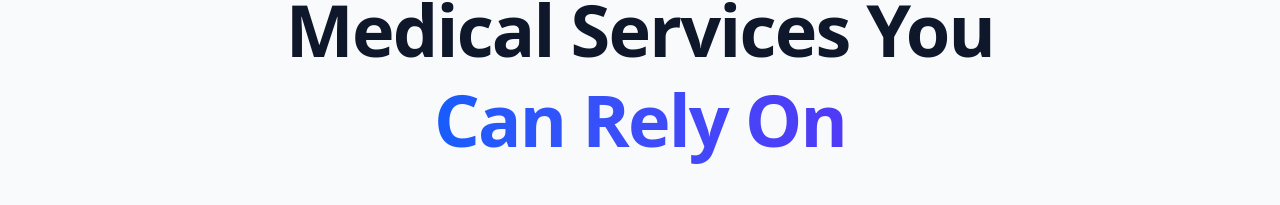
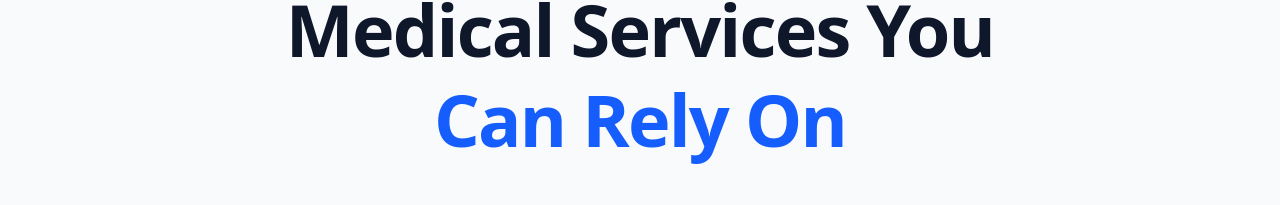
Before and after one commit to bmsj23/carelink-draft, a Next.js app: page / in a window 1280 px wide. Shown: the part 239-444 px from the top of the page. Built offline with nearby package versions, Linux system fonts and the light colour scheme; no server answers.

Commit message:
style: tweak homepage hero CTA styles

```diff
--- a/app/page.tsx
+++ b/app/page.tsx
@@ -21,7 +21,7 @@ export default function Home() {
 
           <h1 className="text-5xl md:text-7xl font-extrabold tracking-tight text-slate-900 leading-tight">
             Medical Services You <br/>
-            <span className="text-transparent bg-clip-text bg-gradient-to-r from-blue-600 to-indigo-600">
+            <span className="text-blue-600">
               Can Rely On
             </span>
           </h1>
@@ -32,13 +32,13 @@ export default function Home() {
 
           <div className="flex flex-col sm:flex-row gap-4 justify-center pt-8">
             <Link href="/signup">
-              <Button size="lg" className="rounded-full bg-blue-600 hover:bg-blue-700 h-14 px-10 text-lg shadow-xl shadow-blue-200 transition-all hover:scale-105">
+              <Button size="lg" className="rounded-full bg-blue-600 hover:bg-blue-700 h-14 px-10 text-lg shadow-xl shadow-blue-200 transition-all hover:scale-105 hover:cursor-pointer">
                 Get Started Now
                 <ArrowRight className="ml-2 h-5 w-5" />
               </Button>
             </Link>
             <Link href="/book">
-              <Button variant="outline" size="lg" className="rounded-full border-2 border-slate-200 hover:border-blue-600 hover:bg-blue-50 h-14 px-10 text-lg transition-all">
+              <Button variant="outline" size="lg" className="rounded-full border-2 border-slate-200 hover:border-blue-600 hover:bg-blue-50 h-14 px-10 text-lg transition-all hover:cursor-pointer">
                 Book Appointment
               </Button>
             </Link>
@@ -141,7 +141,7 @@ export default function Home() {
               <p className="text-xl text-blue-100">Join thousands of users who trust CareLink for their medical needs.</p>
               <div className="flex flex-col sm:flex-row gap-4 justify-center">
                 <Link href="/signup">
-                  <Button size="lg" className="rounded-full bg-white text-blue-600 hover:bg-blue-50 h-14 px-10 text-lg font-bold shadow-lg">
+                  <Button size="lg" className="rounded-full bg-white text-blue-600 hover:bg-blue-50 h-14 px-10 text-lg font-bold shadow-lg hover:cursor-pointer">
                     Create Free Account
                   </Button>
                 </Link>
```
